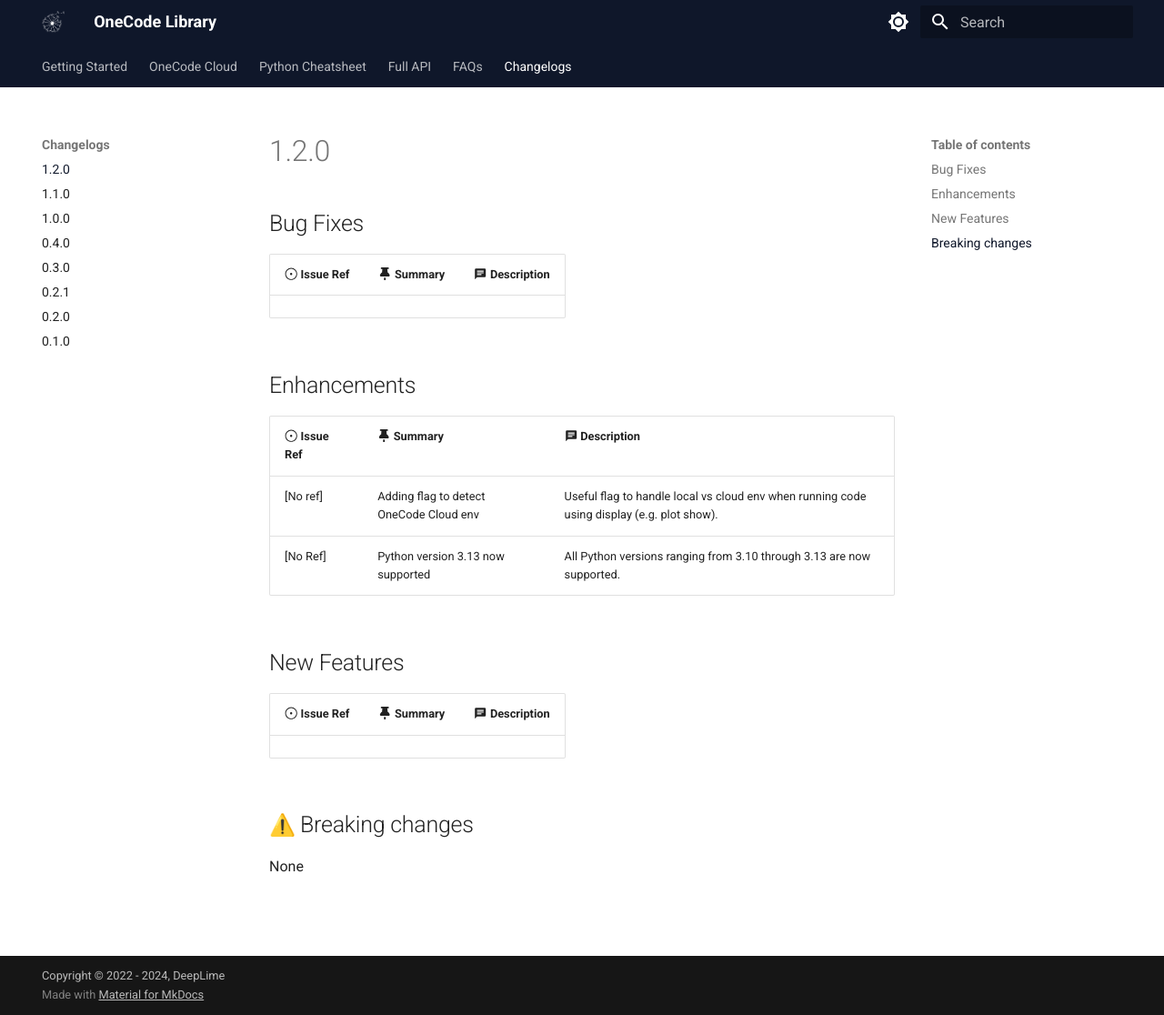
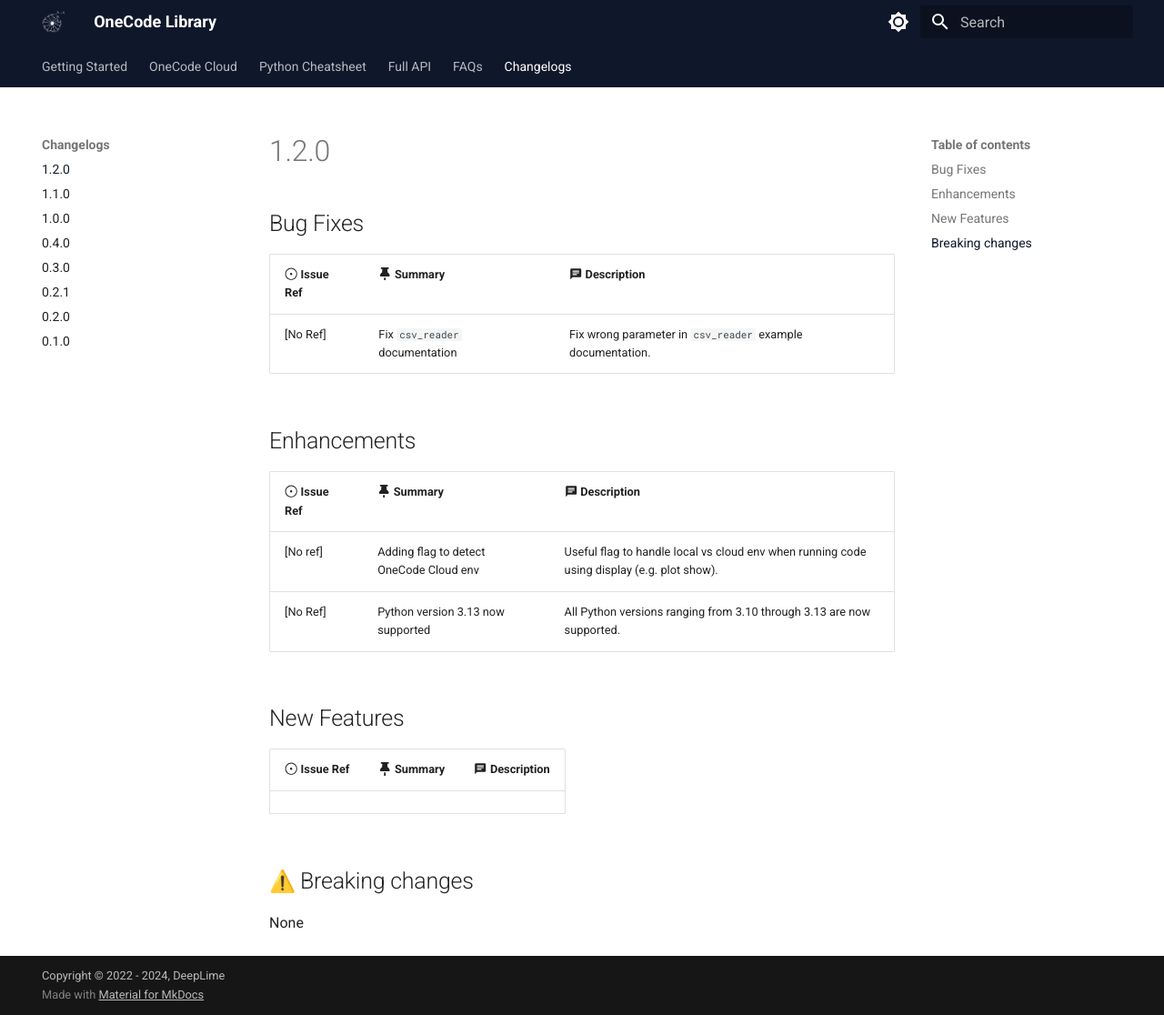
Before and after one commit to deeplime-io/onecode, an MkDocs documentation site: the page built from docs/changelogs/1.2.0.md, in a window 1280 px wide and 1116 px high. Shown: the whole window at 91% size. Built offline with MkDocs 1.6.1 and Material for MkDocs 9.7.7, drawn with Linux system fonts in a browser that asks for light colours; emoji names are drawn with the system emoji font; the version menu is left out.

Commit message:
Update changelog

```diff
--- a/docs/changelogs/1.2.0.md
+++ b/docs/changelogs/1.2.0.md
@@ -2,6 +2,7 @@
 
 :octicons-issue-opened-24: Issue Ref | :fontawesome-solid-thumbtack: Summary | :material-message-text: Description
 -|-|-
+[No Ref] | Fix `csv_reader` documentation | Fix wrong parameter in `csv_reader` example documentation.
 
 
 ## Enhancements
```
